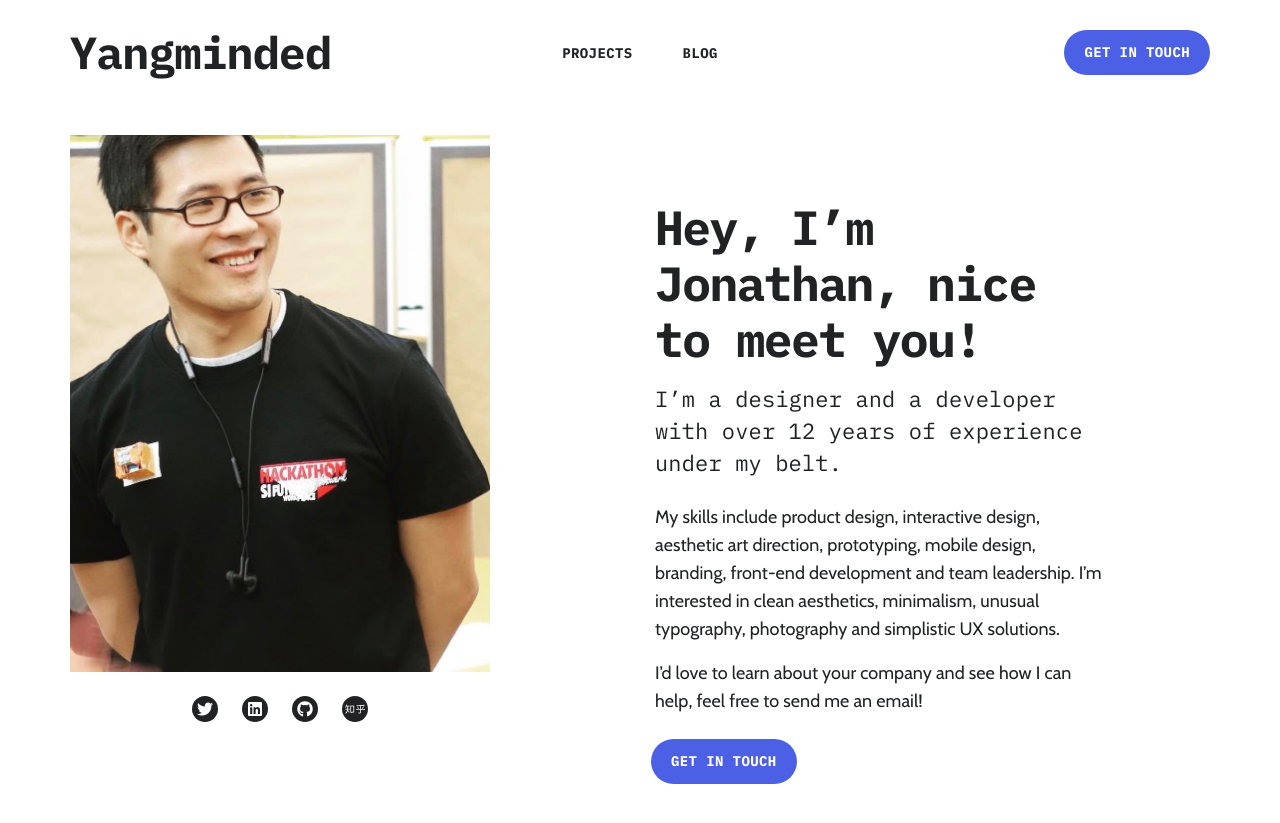
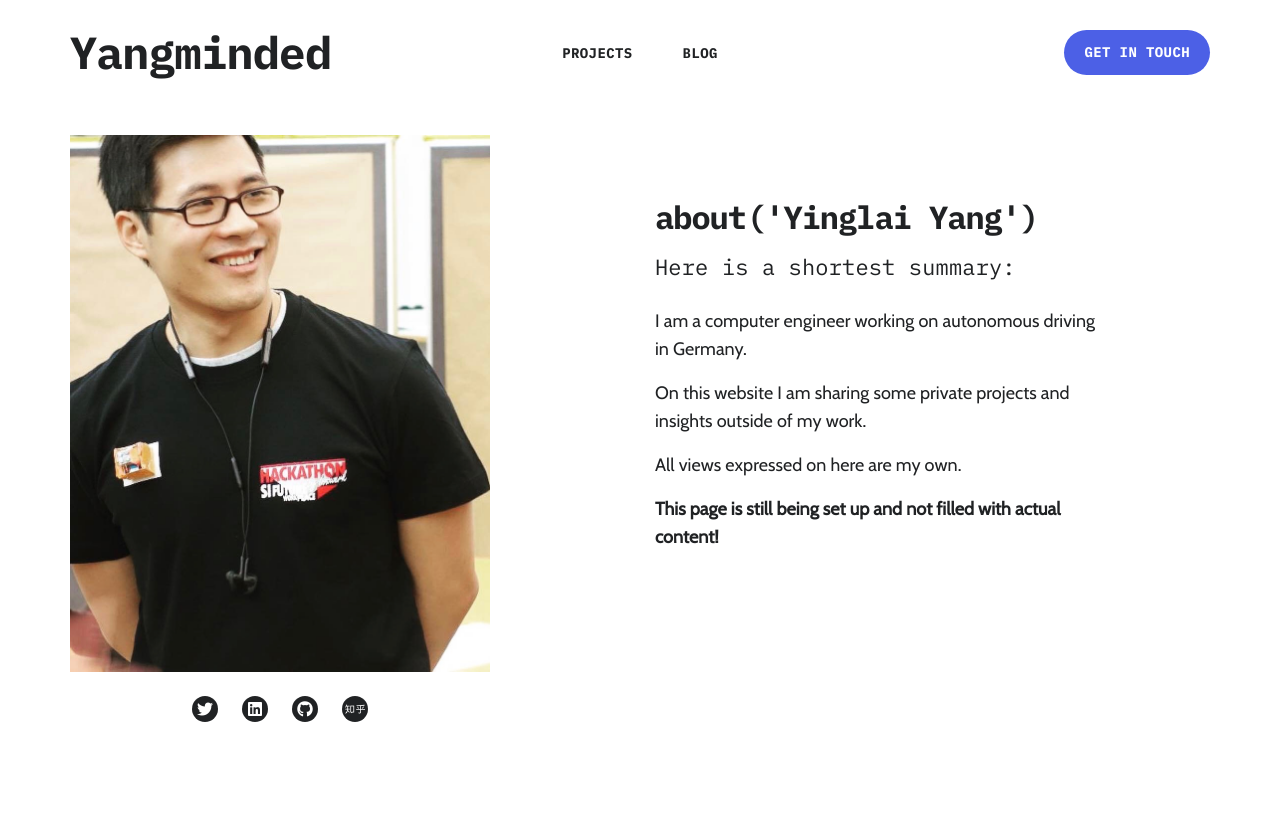
Before and after one commit to YinglaiYang/Blog-src, a Jekyll site: the page built from index.html, in a window 1280 px wide and 900 px high. Shown: the top 823 px of the window. Built offline with Jekyll 4.4.1, drawn with Linux system fonts in a browser that asks for light colours; nearby versions of some CDN libraries.

Commit message:
My 'About me' for now.

```diff
--- a/_includes/section__about.html
+++ b/_includes/section__about.html
@@ -11,16 +11,16 @@
     </div>
 
     <div class="about__content">
-      <h2 class="title">Hey, I’m Jonathan, nice to meet you!</h2>
-      <p class="subtitle subtitle--light">I’m a designer and a developer with over 12 years of experience under my belt.
-      </p>
+      <h4 class="title">about&hairsp;('Yinglai&nbsp;Yang')</h4>
+      <p class="subtitle subtitle--light">Here is a shortest summary:</p>
 
-      <p>My skills include product design, interactive design, aesthetic art direction, prototyping, mobile design,
-        branding, front-end development and team leadership. I’m interested in clean aesthetics, minimalism, unusual
-        typography, photography and simplistic UX solutions.</p>
-      <p>I’d love to learn about your company and see how I can help, feel free to send me an email!</p>
+      <p>I am a computer engineer working on autonomous driving in Germany.</p>
+      <p>On this website I am sharing some private projects and insights outside of my work.</p>
+      <p>All views expressed on here are my own.</p>
 
-      <a href="#" class="cta button--fill contact-trigger js-contact">Get in Touch</a>
+      <p><b>This page is still being set up and not filled with actual content!</b></p>
+
+      <!-----<a href="#" class="cta button--fill contact-trigger js-contact">Get in Touch</a>----->
     </div>
   </div>
 </section>
```
